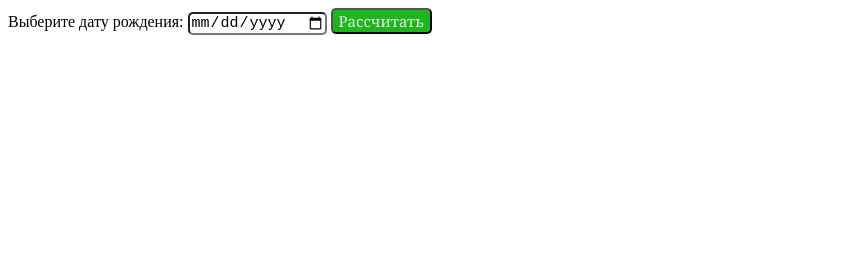
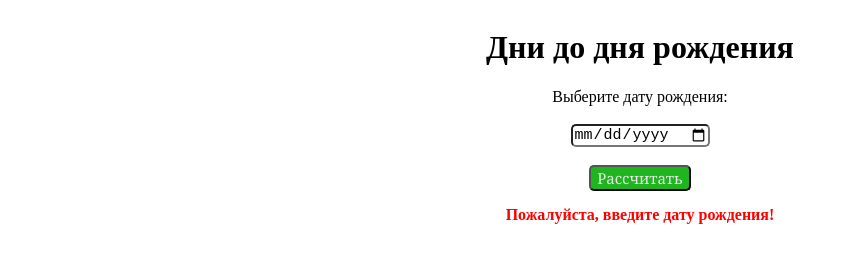
Before and after one commit to saitovaan35/Week-13, a plain HTML site: page assets/index.html in a window 1280 px wide. Both pictures are taken after a click on the button "Рассчитать". Shown: the whole page, without its empty margins (0-847 px from the left). Drawn offline with Linux system fonts and the light colour scheme.

Commit message:
finished

```diff
--- a/assets/index.html
+++ b/assets/index.html
@@ -7,12 +7,15 @@
     <title>Days until my Birthday</title>
 </head>
 <body>
-    <div>
-        <label for="birthdate">Выберите дату рождения:</label>
-        <input type="date" name="Birthday" id="birthdate">
-        <button onclick="calculateDays()">Рассчитать</button>
-
-    </div>
+    <div class="container">
+    <h1>Дни до дня рождения</h1>
+    <label for="birthdate">Выберите дату рождения:</label><br>
+    <input type="date" id="birthdate">
+    <br>
+    <button onclick="calculateDays()">Рассчитать</button>
+    <p id="error">Пожалуйста, введите дату рождения!</p>
+    <p id="result"></p>
     <script src="./script/script.js"></script>
+</div>
 </body>
 </html>
--- a/assets/styles/style.css
+++ b/assets/styles/style.css
@@ -1,3 +1,10 @@
+.container{
+    display: flex;
+        align-items: center;
+        flex-direction: column;
+        align-content: center;
+        justify-content: center;
+    }
 button{
     background-color: rgb(31, 181, 31);
     font-family: Georgia, 'Times New Roman', Times, serif;
@@ -5,7 +12,22 @@ button{
     color: #e9e9e9;
     border-radius: 5px;
 }
+button:hover{
+    background-color: rgb(5, 77, 5);
+}
 input{
     border-radius: 5px;
     font-size: 15px;
 }
+#success {
+    color: green;
+    display: none;
+    margin-top: 15px;
+    font-weight: bold;
+}
+#error {
+    color: red;
+    display: none;
+    margin-top: 15px;
+    font-weight: bold;
+}
```
